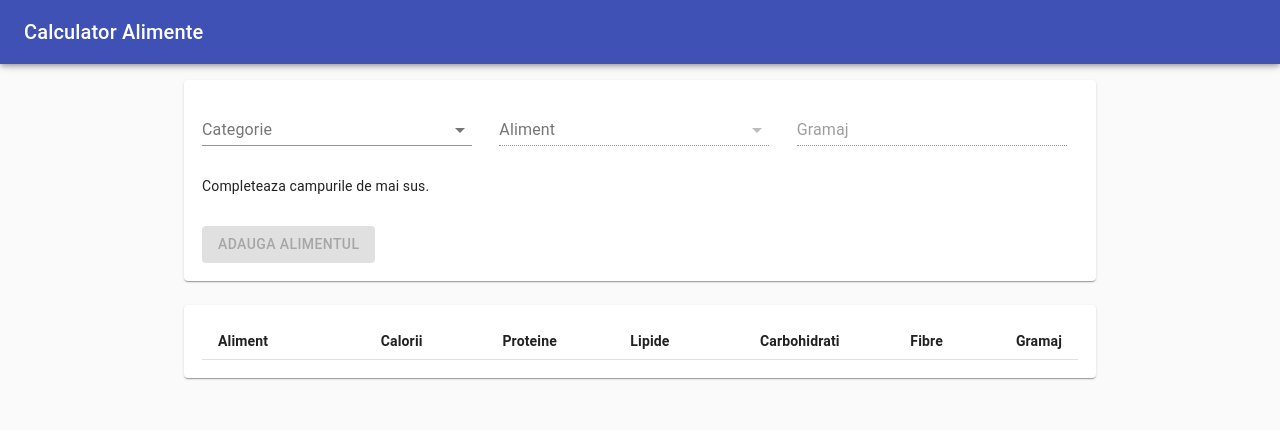
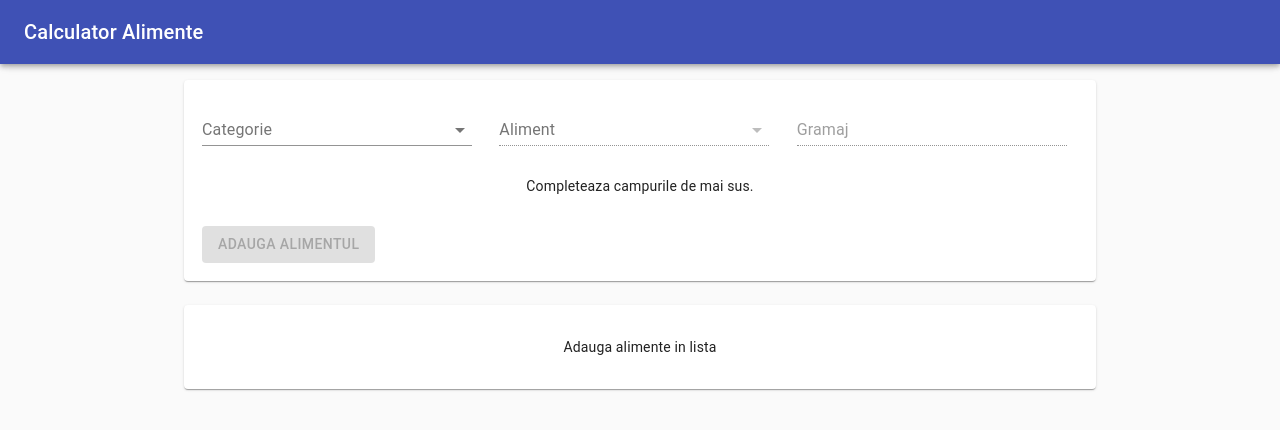
Before and after one commit to oscicen/calculator-alimente, a React (Create React App) app: page / in a window 1280 px wide. Shown: the top 430 px of the page. Built offline with nearby package versions, Linux system fonts and the light colour scheme.

Commit message:
added items

```diff
--- a/src/components/AddItem/AddItem.js
+++ b/src/components/AddItem/AddItem.js
@@ -19,7 +19,8 @@ const types = [
   "oua",
   "proteine-vegetale",
   "legume",
-  "fructe"
+  "fructe",
+  "paine"
 ];
 
 const useStyles = makeStyles(theme => ({
--- a/src/components/ListItems/ListItems.js
+++ b/src/components/ListItems/ListItems.js
@@ -38,8 +38,11 @@ const ListItems = props => {
       )
     : null;
 
-  const listaAlimente = props.alimente.length ? (
-    <>
+  const listItemsTable = props.alimente.length ? (
+    <Table className={classes.root} size="small">
+      <TableItem
+        itemType="head"
+      />
       {props.alimente.map((item, i) => {
         const aliment = items.find(alm => alm.value === item.value);
         return (
@@ -57,11 +60,7 @@ const ListItems = props => {
           />
          );
       })}
-    </>
-  ) : null;
-
-  const totalAlimente = props.alimente.length ? (
-    <TableItem
+      <TableItem
       itemType="footer"
       itemData={[
         "Total",
@@ -73,18 +72,15 @@ const ListItems = props => {
         total.gramaj
       ]}
     />
-  ) : null;
+    </Table>
+  ) : (
+    <p style={{textAlign: "center"}}>Adauga alimente in lista</p>
+  );
 
   return (
     <>
       <Paper className={classes.paper}>
-        <Table className={classes.root} size="small">
-          <TableItem
-            itemType="head"
-          />
-        {listaAlimente}
-        {totalAlimente}
-        </Table>
+        {listItemsTable}
       </Paper>
     </>
   );
--- a/src/components/Preview/Preview.js
+++ b/src/components/Preview/Preview.js
@@ -37,7 +37,7 @@ const Preview = props => {
       </Table>
     </>
   ) : (
-    <p>Completeaza campurile de mai sus.</p>
+    <p style={{ textAlign: "center" }}>Completeaza campurile de mai sus.</p>
   );
 
   return infoReady;
--- a/src/db-items.js
+++ b/src/db-items.js
@@ -508,5 +508,25 @@ export const items = [
       "carbohidrati": 60,
       "fibre": 22,
       "tip": "fructe"
+    },
+    {
+      "nume": "paine alba",
+      "value": "paine-alba",
+      "calorii": 266,
+      "proteine": 7.6,
+      "lipide": 3.3,
+      "carbohidrati": 50.6,
+      "fibre": 2.4,
+      "tip": "paine"
+    },
+    {
+      "nume": "paine neagra",
+      "value": "paine-neagra",
+      "calorii": 249,
+      "proteine": 8.5,
+      "lipide": 0.8,
+      "carbohidrati": 50.6,
+      "fibre": 5,
+      "tip": "paine"
     }
   ]
```
